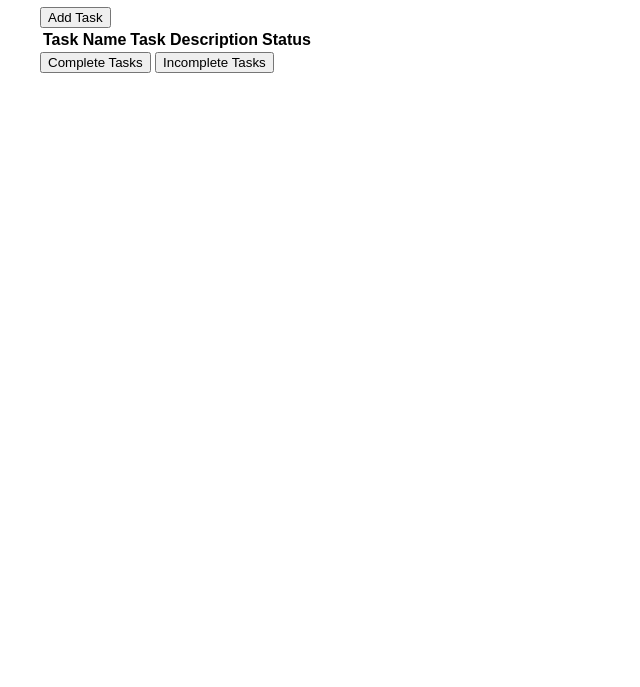
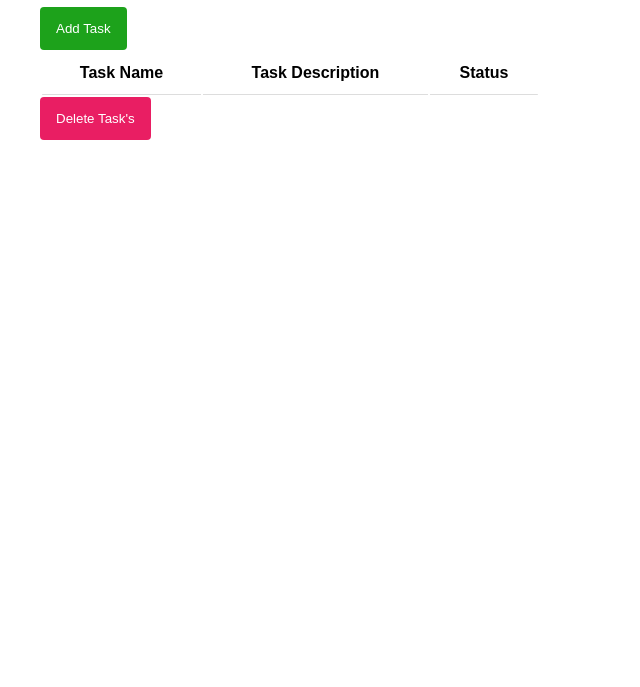
Before and after one commit to karelysperez/Proyecto1, a website built with Vite: page TodoList/index.html in a window 1280 px wide. Shown: the part 113-800 px from the top of the page, without its empty margins (0-640 px from the left). Built offline with nearby package versions, Linux system fonts and the light colour scheme.

Commit message:
styles for buttons and table

```diff
--- a/TodoList/index.html
+++ b/TodoList/index.html
@@ -12,7 +12,7 @@
     </div>
 
     <button id="addTaskBtn">Add Task</button>
-    <div id="Table">
+
       <table id="taskTable">
         <thead id="tableHeader">
           <tr>
@@ -24,17 +24,13 @@
 
         <tbody id="taskBody"></tbody>
       </table>
-    </div>
 
     <form id="taskForm" style="display:none;">
       <input type="text" id="taskName" placeholder="Task Name" required />
       <input type="text" id="taskDesc" placeholder="Task Description" required />
-      <button type="submit">Add Task</button>
     </form>
 
-    <button id="completeBtn">Complete Tasks</button>
-    <button id="incompleteBtn">Incomplete Tasks</button>
-
+    <button id="deleteTaskBtn">Delete Task's</button>
 
     <script type="module" src="/src/main.js"></script>
   </body>
--- a/TodoList/src/style.css
+++ b/TodoList/src/style.css
@@ -4,6 +4,47 @@ body{
     padding: 20px;
 }
 
+button{
+  padding-top: 14px;
+  padding-bottom: 14px;
+  padding-left: 16px;
+  padding-right: 16px;
+  border-radius: 4px;
+  border: none;
+}
+
+#addTaskBtn{
+  background-color: #1DA21B;
+  color: white;
+  cursor: pointer;
+}
+
+#addTaskBtn:hover{
+  background-color: #66D264;
+}
+
+#deleteTaskBtn{
+  background-color: #E91E63;
+  color: white;
+  cursor: pointer;
+}
+
+#deleteTaskBtn:hover{
+  background-color: #F26F9B;
+}
+
 table{
   border: collapse;
+  width: 100%;
+  max-width: 500px;
+  background: white;
+  border-radius: 8px;
+  overflow: hidden;
+  align-items: center;
 }
+
+th, td{
+  padding: 12px;
+  text-align: center;
+  border-bottom: 1px solid #ddd;
+}
```
